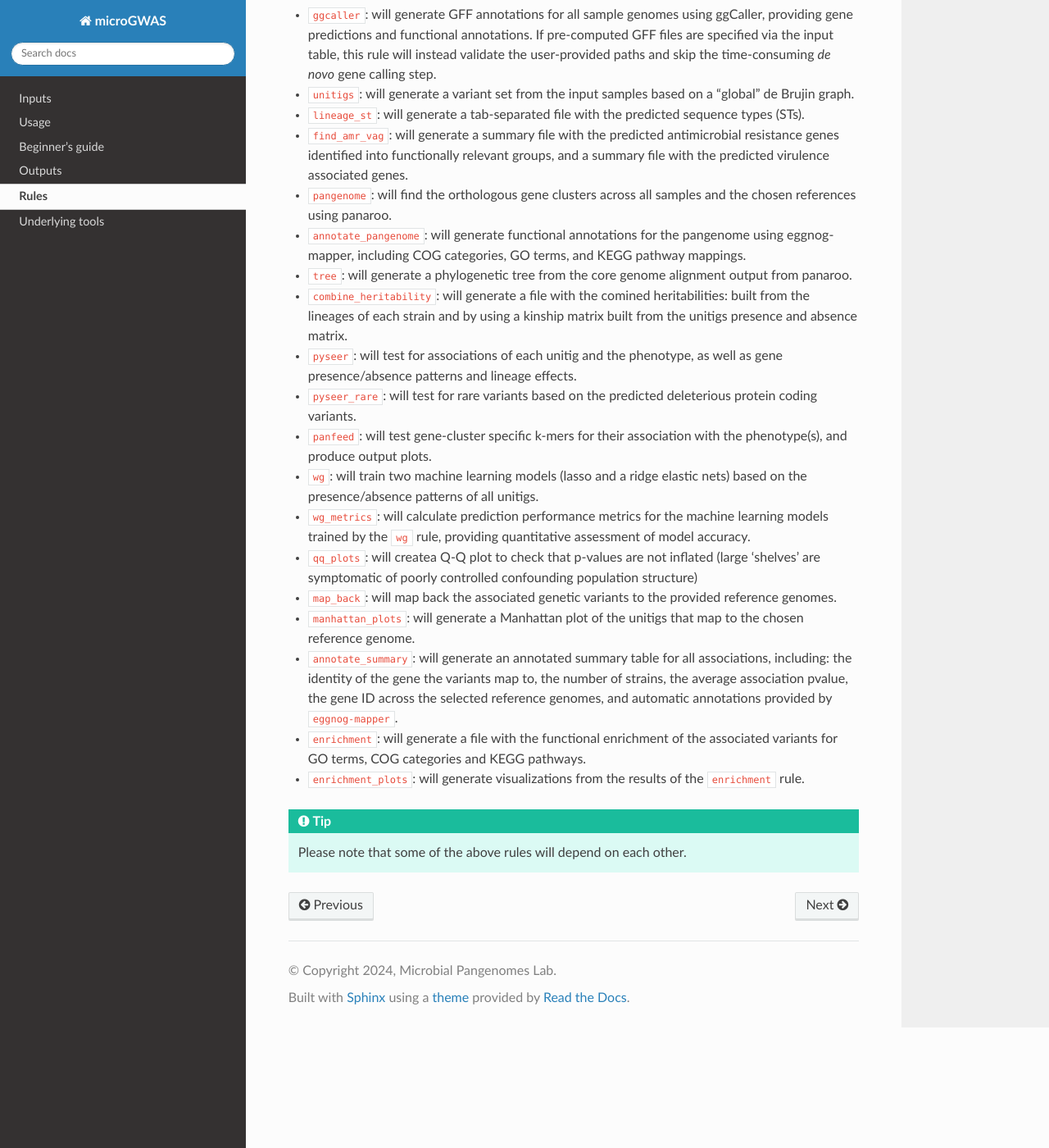
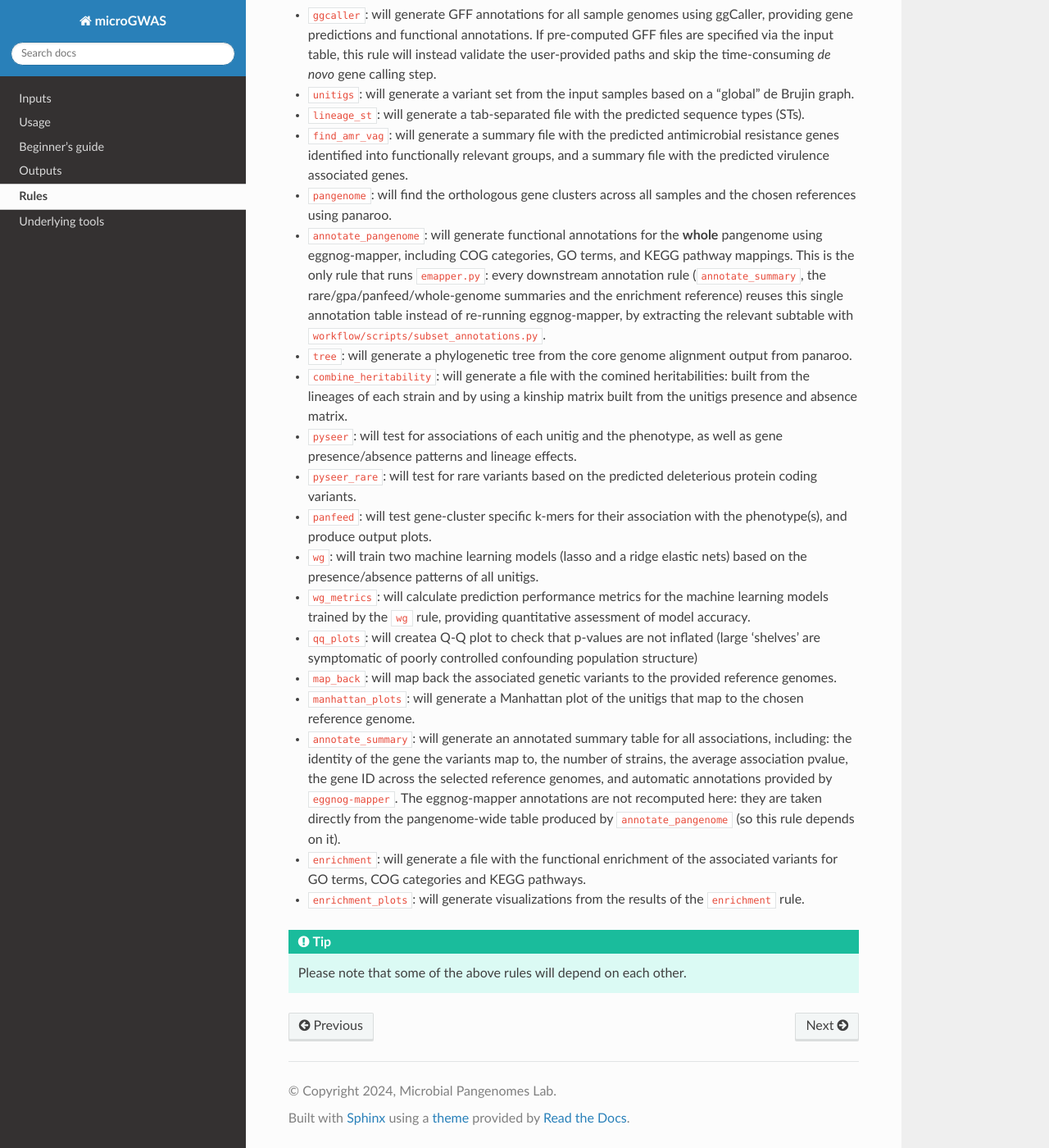
Before and after one commit to microbial-pangenomes-lab/microGWAS, a Sphinx documentation site: the page built from docs/source/rules.rst, in a window 1280 px wide and 1400 px high, scrolled down 619 px. Shown: the whole window at 82% size. Built offline with Sphinx 7.4.7 and the Read the Docs theme 3.1.0, drawn with Linux system fonts in a browser that asks for light colours; comment, search, counter and statistics services are not loaded.

Commit message:
annotation of the entire pangenome

```diff
--- a/docs/source/outputs.rst
+++ b/docs/source/outputs.rst
@@ -378,7 +378,7 @@ The differences are:
 * ``core_gene_alignment.aln.treefile``: contains a phylogenetic tree constructed from the core genome alignment file ``core_gene_alignment.aln``
 * ``core_gene_alignment.vcf.gz``: contains the core genome alignment in VCF format
 * ``pangenome_sample.faa``: contains a sampled FASTA file of protein sequences from the pangenome, including genes from the focus reference strains
-* ``pangenome.emapper.annotations``: contains functional annotations for the pangenome generated by eggnog-mapper, including COG categories, GO terms, KEGG pathways, and other functional information for each gene cluster
+* ``pangenome.emapper.annotations``: contains functional annotations for the pangenome generated by eggnog-mapper, including COG categories, GO terms, KEGG pathways, and other functional information for each gene cluster. This is the master annotation table: the per-phenotype ``annotated_*.tsv`` summaries and ``annotated_reference.tsv`` are produced by extracting the relevant rows from this file (with ``workflow/scripts/subset_annotations.py``) rather than by running eggnog-mapper again.
 
 
 ..  code-block:: console
--- a/docs/source/rules.rst
+++ b/docs/source/rules.rst
@@ -32,7 +32,7 @@ Which accomplish the following functions:
 * ``lineage_st``: will generate a tab-separated file with the predicted sequence types (STs).
 * ``find_amr_vag``: will generate a summary file with the predicted antimicrobial resistance genes identified into functionally relevant groups, and a summary file with the predicted virulence associated genes.
 * ``pangenome``: will find the orthologous gene clusters across all samples and the chosen references using panaroo.
-* ``annotate_pangenome``: will generate functional annotations for the pangenome using eggnog-mapper, including COG categories, GO terms, and KEGG pathway mappings.
+* ``annotate_pangenome``: will generate functional annotations for the **whole** pangenome using eggnog-mapper, including COG categories, GO terms, and KEGG pathway mappings. This is the only rule that runs ``emapper.py``: every downstream annotation rule (``annotate_summary``, the rare/gpa/panfeed/whole-genome summaries and the enrichment reference) reuses this single annotation table instead of re-running eggnog-mapper, by extracting the relevant subtable with ``workflow/scripts/subset_annotations.py``.
 * ``tree``: will generate a phylogenetic tree from the core genome alignment output from panaroo.
 * ``combine_heritability``: will generate a file with the comined heritabilities: built from the lineages of each strain and by using a kinship matrix built from the unitigs presence and absence matrix.
 * ``pyseer``: will test for associations of each unitig and the phenotype, as well as gene presence/absence patterns and lineage effects.
@@ -43,7 +43,7 @@ Which accomplish the following functions:
 * ``qq_plots``: will createa Q-Q plot to check that p-values are not inflated (large ‘shelves’ are symptomatic of poorly controlled confounding population structure)
 * ``map_back``: will map back the associated genetic variants to the provided reference genomes.
 * ``manhattan_plots``: will generate a Manhattan plot of the unitigs that map to the chosen reference genome.
-* ``annotate_summary``: will generate an annotated summary table for all associations, including: the identity of the gene the variants map to, the number of strains, the average association pvalue, the gene ID across the selected reference genomes, and automatic annotations provided by ``eggnog-mapper``.
+* ``annotate_summary``: will generate an annotated summary table for all associations, including: the identity of the gene the variants map to, the number of strains, the average association pvalue, the gene ID across the selected reference genomes, and automatic annotations provided by ``eggnog-mapper``. The eggnog-mapper annotations are not recomputed here: they are taken directly from the pangenome-wide table produced by ``annotate_pangenome`` (so this rule depends on it).
 * ``enrichment``: will generate a file with the functional enrichment of the associated variants for GO terms, COG categories and KEGG pathways.
 * ``enrichment_plots``: will generate visualizations from the results of the ``enrichment`` rule.
 
```
